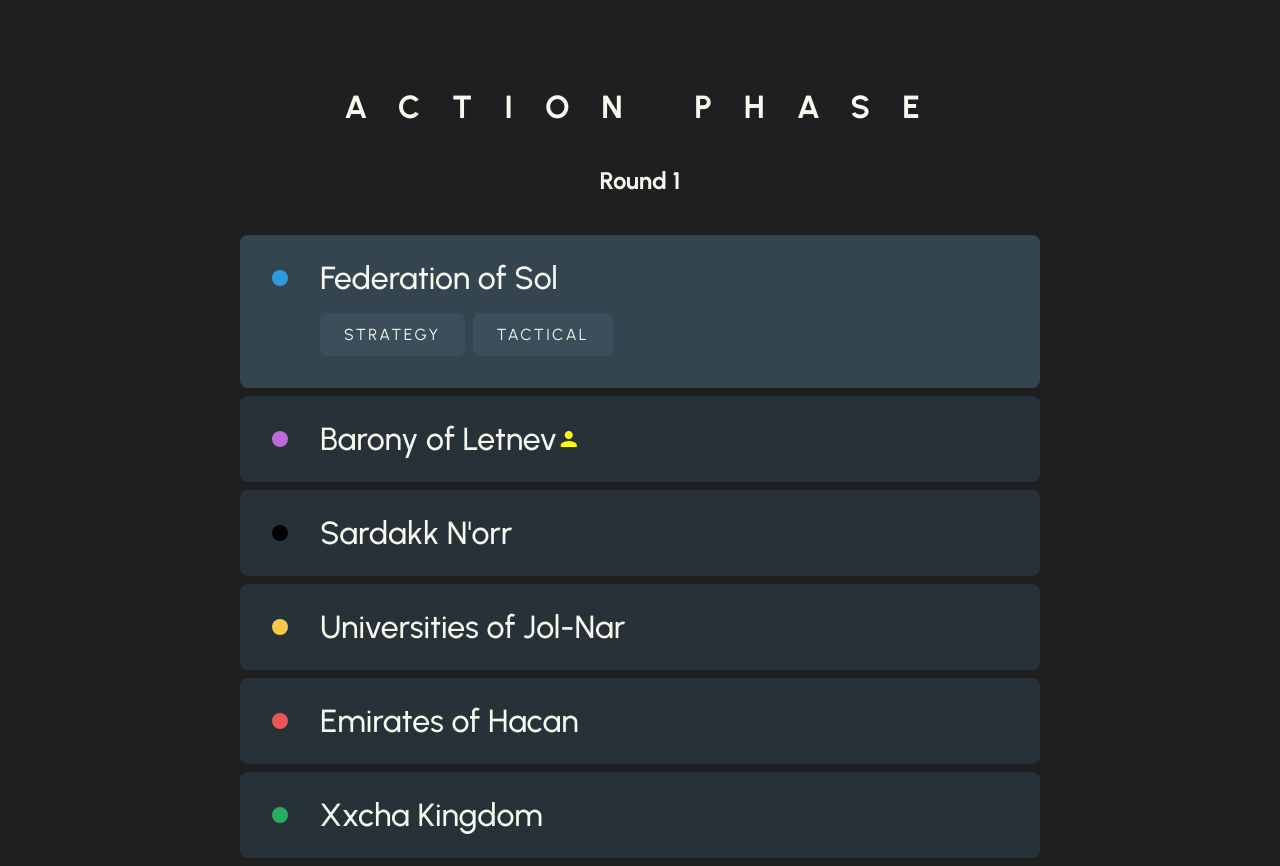
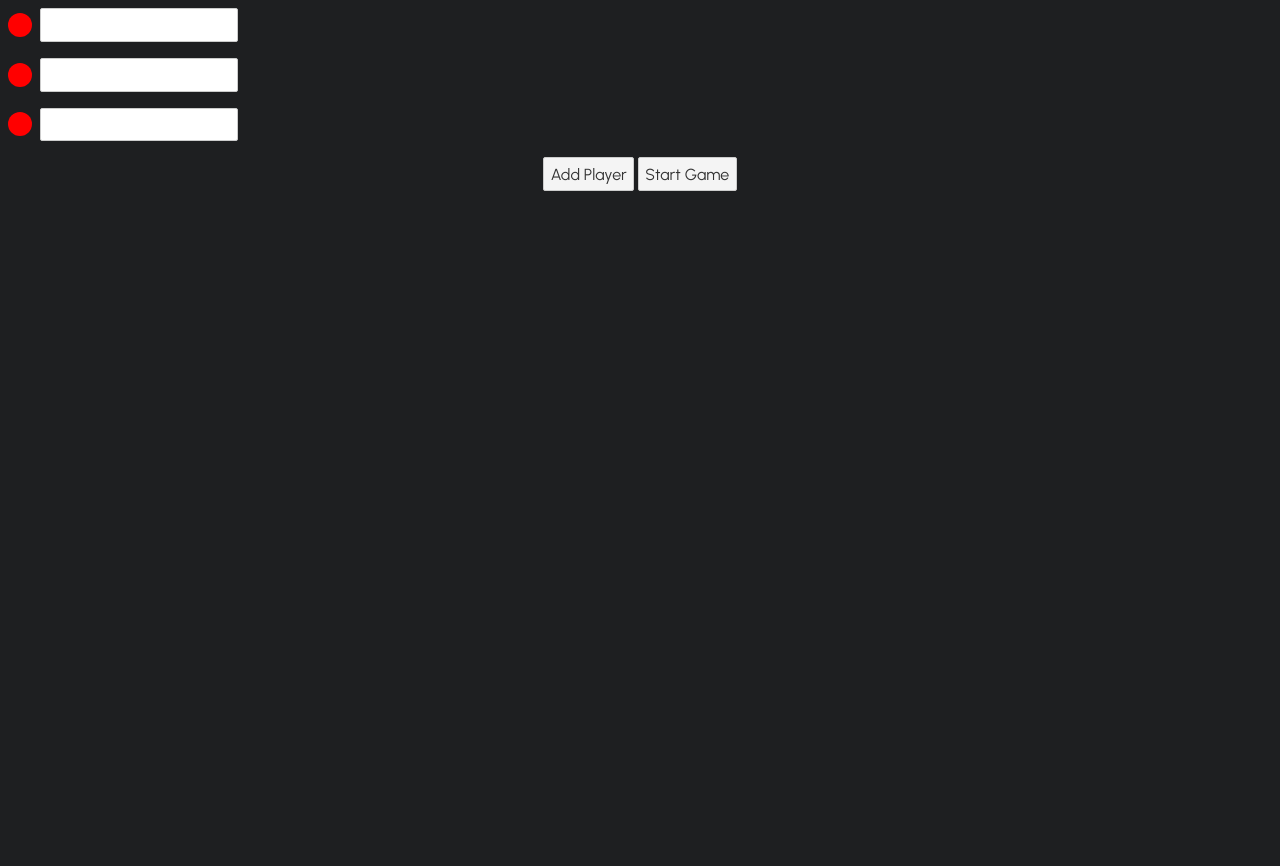
Before and after one commit to mitchdaniels/ti4-dashboard, a Svelte app: page / in a window 1280 px wide. After the commit the page ends 800 px from the top, so only its background shows below. Built offline with nearby package versions, Linux system fonts and the light colour scheme.

Commit message:
clean up + add strategy phase

```diff
--- a/src/ActionPhase.svelte
+++ b/src/ActionPhase.svelte
@@ -1,18 +1,14 @@
-
-
 <script>
 	import Card from './Card.svelte'
-	import dummyPlayers from './data.js'
+	// import dummyPlayers from './data.js'
 	import { flip } from 'svelte/animate'
 	import { backInOut } from 'svelte/easing'
 
 	export let players
 
-	players = players ? players : dummyPlayers
-	console.log(players)
-
-	let round = 0
+	let round = 1
 	let activePlayer
+	let phase = "Strategy"
 
 	const newRound = () => {
 		++round
@@ -41,24 +37,27 @@
 
 </script>
 
-<h1>Action Phase</h1>
+<h1>{phase} Phase</h1>
 <h2>Round {round}</h2>
 <div class="faction-list">
 	{#each players as player, i (player.seat)}
 		<div animate:flip={{ easing: backInOut }}>
 			<Card
 				bind:player
+				{phase}
 				active={player === activePlayer}
 				on:action={advancePlayer}
 			/>
 	</div>
 	{/each}
 </div>
+{#if phase === "Strategy" && players.every(player => player.strategy)}
+	<button on:click={() => phase = "Action"}>Action Phase</button>
+{/if}
 
 <style>
-
 	.faction-list * {
-		width: 800px;
+		max-width: 800px;
 		display: flex;
 		flex-direction: column;
 		margin: auto;
--- a/src/App.svelte
+++ b/src/App.svelte
@@ -1,17 +1,33 @@
 <script>
+
 	import Setup from './Setup.svelte'
-	import StrategyPhase from './StrategyPhase.svelte'
+	// import StrategyPhase from './StrategyPhase.svelte'
 	import ActionPhase from './ActionPhase.svelte'
 
-	let players
-	export let phase = "Action"
+	let players = [
+		{
+			seat: 1,
+// 			faction: ''
+		},
+		{
+			seat: 2,
+// 			faction: ''
+		},
+		{
+			seat: 3,
+// 			faction: ''
+		}
+	]
+
+	$: console.log(players)
+
+	export let phase = "Setup"
+
 </script>
 
 {#if phase === "Setup"}
 	<Setup bind:phase bind:players/>
-{:else if phase === "Strategy"}
-	<StrategyPhase bind:phase bind:players/>
-{:else if phase === "Action"}
+{:else}
 	<ActionPhase bind:players/>
 {/if}
 
--- a/src/Card.svelte
+++ b/src/Card.svelte
@@ -2,7 +2,8 @@
 	import { createEventDispatcher } from 'svelte'
 	import { slide } from 'svelte/transition'
 	import { backInOut } from 'svelte/easing'
-	export let player, active
+	import { strategies } from './data.js'
+	export let player, active, phase
 
 	let dispatch = createEventDispatcher();
 
@@ -21,23 +22,24 @@
 <div class="card" class:passed={player.passed} class:active={active}>
 	<div class="header">
 			<div class="faction">
-				<div class="player-color" style="background: {player.color}"/>
-				<div class="faction-name">{player.faction}</div>
+			<div class="player-color" style="background: {player.color}"/>
+			<div class="faction-name">{player.faction}</div>
 		  	{#if player.speaker}
 				<span class="material-icons" style="color: yellow">person</span>
-				{/if}
+			{/if}
 		</div>
-		<div class="strategy" class:used={player.strategicCompleted}>{player.strategy}</div>
-		{#if player.strategy = ''}
-			<select name="strategy" id="strategy-select" bind:value={player.strategy}>
-			  <option value="Leadership">Leadership</option>
-			  <option value="Politics">Politics</option>
-			  <option value="Diplomacy">Diplomacy</option>
-			  <option value="Trade">Trade</option>
+		{#if phase === "Action"}
+			<div class="strategy" class:used={player.strategicCompleted}>{player.strategy}</div>
+		{/if}
+		{#if phase === "Strategy"}
+			<select name="strategy" id="strategy-select" bind:value={player.strategy} class:used={player.strategicCompleted}>
+				{#each strategies as strategy}
+					<option value={strategy}>{strategy}</option>
+				{/each}
 			</select>
 		{/if}
 	</div>
-	{#if active}
+	{#if active && phase === "Action"}
 		<div class="actions" transition:slide={{ duration: 500, easing: backInOut }}>
 			{#if !player.passed}
 				{#if !player.strategicCompleted}
@@ -50,7 +52,7 @@
 			{/if}
 		</div>
 	{/if}
-	<!-- <div class="point-tracker">
+<!-- 	<div class="point-tracker">
 		{#each Array(10) as e, i}
 			<div class="point" class:active="{i < player.points}" on:click={() => player.points = i + 1}>
 			</div>
@@ -129,13 +131,13 @@
 	transition: opacity 0.5s;
 }
 
-button, .strategy {
+button, .strategy, select {
 	font-size:  16px;
 	text-transform: uppercase;
 	letter-spacing: 0.15em;
 }
 
-button {
+button, select {
 	padding:  12px 24px;
 	border-radius:  8px;
 	background:  #3C4E59;
--- a/src/Setup.svelte
+++ b/src/Setup.svelte
@@ -1,24 +1,9 @@
 <script>
+
 	import { colors, factions } from './data.js'
 
-	export let players = [
-		{
-			seat: 1,
-// 			faction: ''
-		},
-		{
-			seat: 2,
-// 			faction: ''
-		},
-		{
-			seat: 3,
-// 			faction: ''
-		}
-	]
+	export let players, phase
 
-	console.log(factions);
-
-	export let phase;
 </script>
 
 <div class="player-list">
@@ -48,7 +33,7 @@
 	</button>
 {/if}
 
-<button on:click={() => {phase = "Strategy", players.map((player, i) => player.seat = i + 1) }}>
+<button on:click={() => {phase = "Strategy", players.map((player, i) => {player.seat = i + 1; player.strategy = ''}) }}>
 	Start Game
 </button>
 
--- a/src/StrategyPhase.svelte
+++ /dev/null
@@ -1,25 +0,0 @@
-<script>
-	import dummyPlayers from './data.js'
-
-	export let phase, players
-
-	players = players ? players : dummyPlayers
-</script>
-
-<p>
-	In clockwise table order starting with Speaker, players pick their strategy cards
-</p>
-
-{#each players as player, i (player.seat)}
-	<div animate:flip={{ easing: backInOut }}>
-		<Card
-			bind:player
-			active={player === activePlayer}
-			on:action={advancePlayer}
-		/>
-	</div>
-{/each}
-
-<button on:click={() => phase = "Action"}>
-	End Phase
-</button>
--- a/src/data.js
+++ b/src/data.js
@@ -5,6 +5,17 @@
 	'F2C94C', // yellow
 	'EB5757', // red
 	'27AE60' // green
+]
+
+export const strategies = [
+	'Leadership',
+	'Politics',
+	'Trade',
+	'Construction',
+	'Technology',
+	'Diplomacy',
+	'Warfare',
+	'Imperial'
 ]
 
 export const factions = {
```
